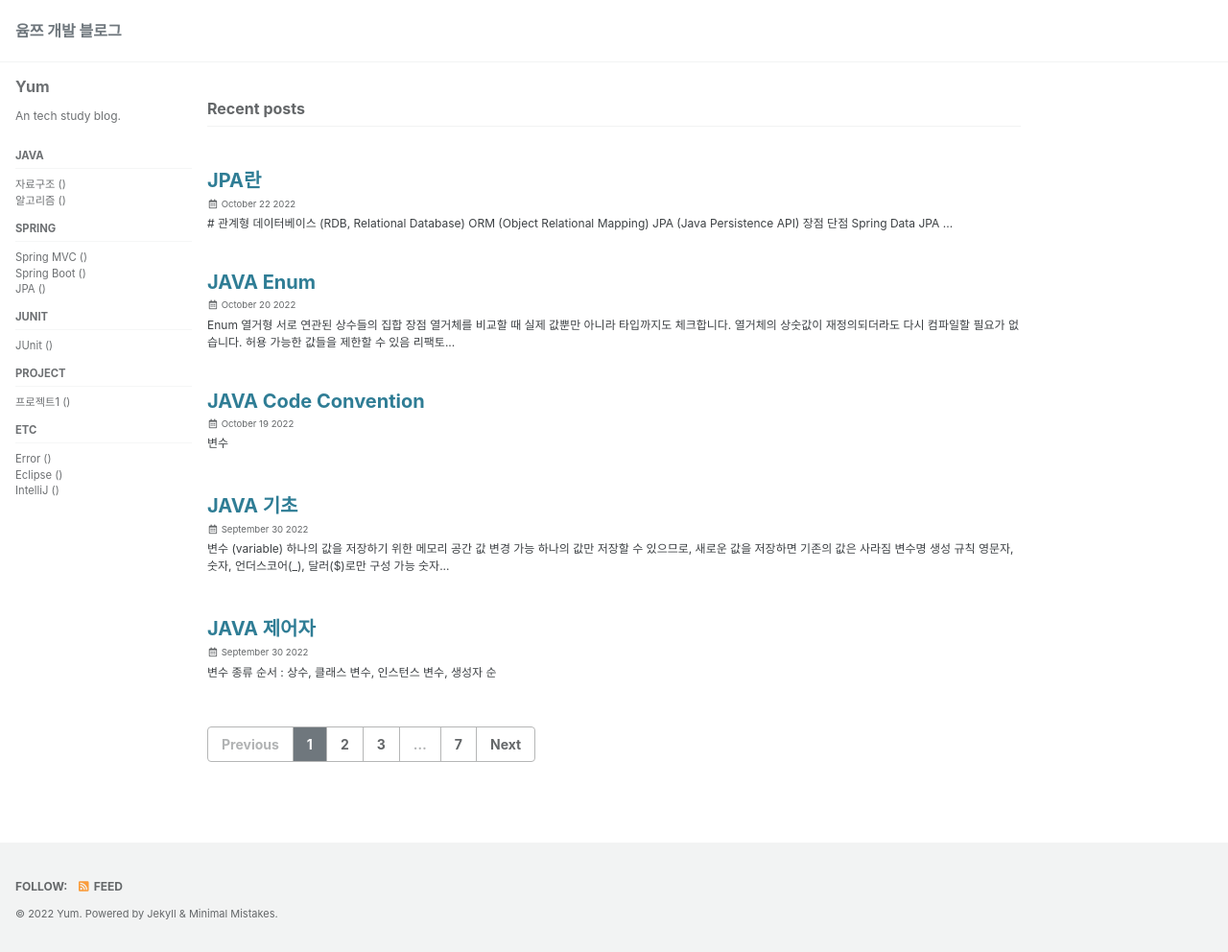
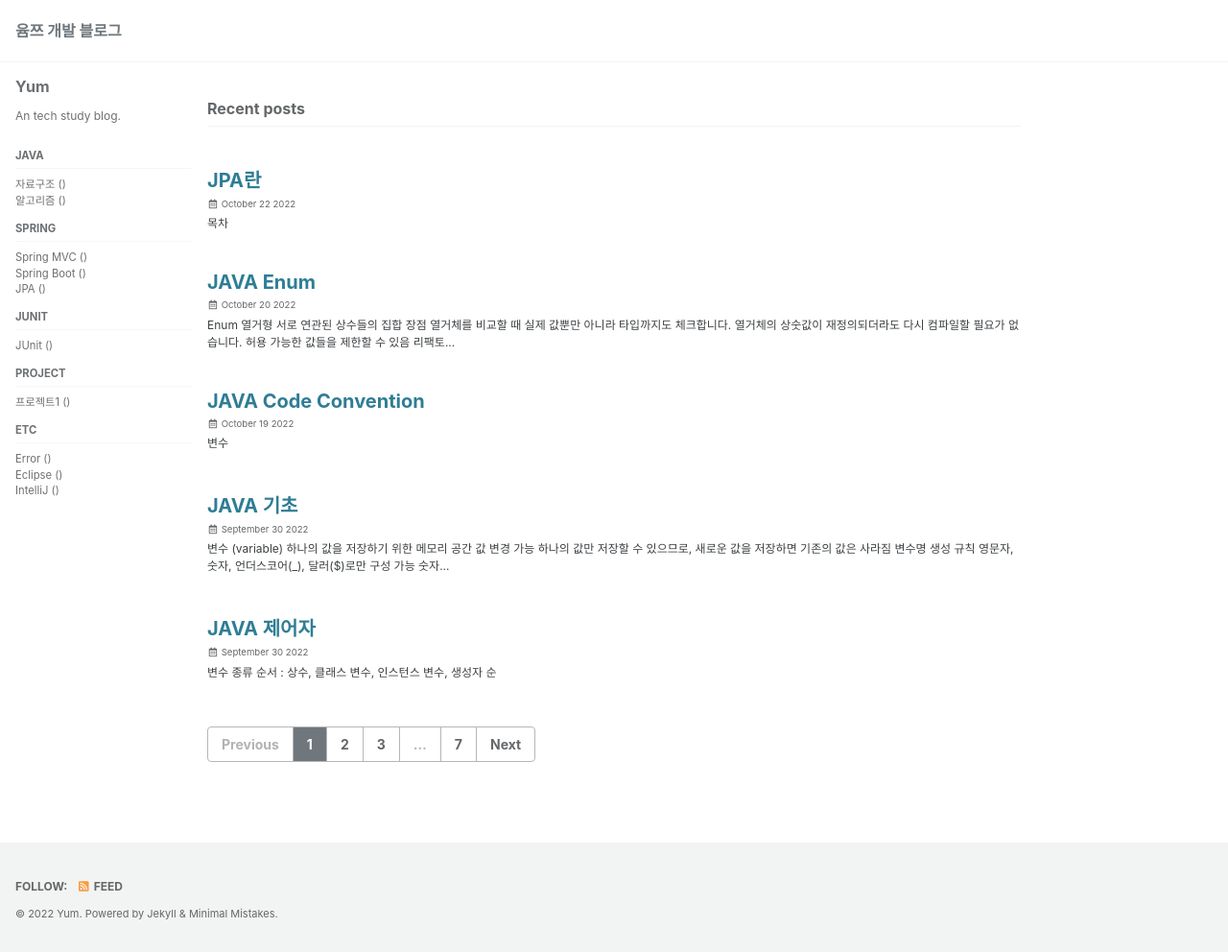
Before and after one commit to gkfgran5037/gkfgran5037.github.io, a Jekyll site: the page built from index.html, in a window 1280 px wide and 992 px high. Shown: the whole window at 96% size. Built offline with Jekyll 4.4.1, drawn with Linux system fonts in a browser that asks for light colours; cached includes are drawn as plain includes; the list of posts is cut into pages by our own code; part of the change alters nothing that is shown.

Commit message:
add Index

````diff
--- a/_posts/jpa/2022-10-22-JPA01.md
+++ b/_posts/jpa/2022-10-22-JPA01.md
@@ -3,15 +3,19 @@ title:  "JPA란"
 categories:
   - JPA
 ---
-#
+
+## 목차
+
+- [목차](#목차)
 - [관계형 데이터베이스 (RDB, Relational Database)](#관계형-데이터베이스-rdb-relational-database)
+- [SQL Mapper](#sql-mapper)
 - [ORM (Object Relational Mapping)](#orm-object-relational-mapping)
 - [JPA (Java Persistence API)](#jpa-java-persistence-api)
   - [장점](#장점)
   - [단점](#단점)
 - [Spring Data JPA](#spring-data-jpa)
+- [EntityManagerFactory](#entitymanagerfactory)
 - [EntityManager](#entitymanager)
-- [EntityManagerFactory](#entitymanagerfactory)
 - [예시](#예시)
   - [pom.xml](#pomxml)
   - [persistence.xml](#persistencexml)
@@ -24,17 +28,26 @@ categories:
 ## 관계형 데이터베이스 (RDB, Relational Database)
 - 어떻게 데이터를 저장할지에 초점이 맞춰진 기술
 - SQL만 인식할 수 있음
-- 단점
-  - 기본적인 CRUD SQL을 매번 생성해야 함
-  - 관계형 데이터베이스로 객체지향을 표현하기 쉽지 않음 (패러다임 불일치)
+- 기본적인 CRUD SQL을 매번 생성해야 함
+- 관계형 데이터베이스로 객체지향을 표현하기 쉽지 않음 (패러다임 불일치)
+
+<br/><br/>
+
+
+## SQL Mapper
+- ex) Mybatis, JdbcTemplate
+- 객체와 SQL을 매핑
+- JDBC API 사용과 응답 결과를 객체로 매핑
+- 사용자가 SQL을 직접 작성해야 하므로 SQL 의존하는 개발
 
 
 ## ORM (Object Relational Mapping)
-- 객체 관계 매핑
-- 자바 클래스와 데이터 베이스의 table 매핑
+- 객체와 관계형 데이터베이스를 매핑
+- SQL을 사용자 대신 생성해서 데이터베이스에 전달
+- 다양한 패러다임 불일치 문제들 해결
 
 <br/>
-<img width="80%" alt="01_orm" src="https://user-images.githubusercontent.com/42172353/197322920-911044fd-bf4c-44bc-b487-75639d878ce4.png">
+<img width="80%" src="https://user-images.githubusercontent.com/42172353/197322920-911044fd-bf4c-44bc-b487-75639d878ce4.png">
 <h5>[출처] http://www.kocw.net/home/cview.do?cid=5e6aec4a9ae2dd45 </h5>
 <br/><br/><br/>
 
@@ -44,13 +57,13 @@ categories:
 <br/>
 
 ## JPA (Java Persistence API)
+- 자바 ORM 표준명세서
 - 자바 어플리케이션에서 관계형 데이터베이스를 사용하는 방식을 정의한 인터페이스
 - 인터페이스로 구현체 필요함
-- 자바 ORM 표준명세서
 - 방식) 객체 지향적으로 프로그래밍 후 JPA가 이를 관계형 데이터베이스에 맞게 SQL을 대신 생성해서 실행
 
 <br/>
-<img width="80%" alt="01_orm" src="https://user-images.githubusercontent.com/42172353/197323106-85751e1f-c8be-4f2b-891b-fc4c9dcbc1ff.png"/>
+<img width="80%" src="https://user-images.githubusercontent.com/42172353/197323106-85751e1f-c8be-4f2b-891b-fc4c9dcbc1ff.png"/>
 <h5>[출처] http://www.kocw.net/home/cview.do?cid=5e6aec4a9ae2dd45 </h5>
 <br/><br/><br/>
 
@@ -68,8 +81,9 @@ categories:
 5. Auto DDL 기능을 이용하여 테이블 자동 생성
 6. SQL을 모아서 한 번에 보내므로 성능 상 이점
 <br/><br/><br/>
-
-
+<img width="80%" src="https://user-images.githubusercontent.com/42172353/197910750-2df72bd1-0382-40cc-b088-5a44d3b1124d.png"/>
+<h5>[출처] 김영한 - 자바 ORM 표준 JPA 프로그래밍 </h5>
+<br/><br/><br/>
 
 ### 단점
 1. 객체의 응집력을 약화 시킴
@@ -104,9 +118,27 @@ categories:
 ---
 <br/>
 
+## EntityManagerFactory
+- EntityManager 인스턴스를 제공
+- 서로 다른 DB에 접근할 경우, 복수 개의 EntityManagerFactory 생성
+- 생성 오버헤드가 있으므로 싱글톤 형태로 관리
+  - 애플리케이션 전체에서 딱 한 번만 생성하고 공유해서 사용해야 함
+  - 여러 스레드가 동시에 접근해도 안전하므로 서로 다른 스레드 간에 공유해도 됨
+
+<br/>
+<img width="80%" src="https://user-images.githubusercontent.com/42172353/197914684-6b115024-eb16-4564-9679-3a3a5954b2ba.png"/>
+<h5>[출처] 김영한 - 자바 ORM 표준 JPA 프로그래밍 </h5>
+<br/><br/><br/>
+
+
+
+
 ## EntityManager
 - DB 연결을 유지
 - JPA의 대부분의 기능(DB와 연동되는 부분)을 제공
+- 내부 데이터베이스(데이터베이스 커넥션)를 유지하면서 데이터베이스와 통신
+- 데이터베이스 커넥션과 밀접한 관계가 있으므로 스레드간에 공유하거나 재사용하면 안 됨
+  - 여러 스레드가 동시에 접근하면 동시성 문제가 발생하므로 스레드 간에 절대 공유하면 안 됨
 
 <br/>
 
@@ -119,16 +151,8 @@ categories:
 | void clear()                       | 영속성 컨텍스트에 저장한 데이터를 지워버림           |
 | void close()                       | Transaction 수행 후 EntityManager 닫음 |
 
-<br/><br/><br/>
-
-## EntityManagerFactory
-- EntityManager 인스턴스를 제공
-- 서로 다른 DB에 접근할 경우, 복수 개의 EntityManagerFactory 생성
-- 생성 오버헤드가 있으므로 싱글톤 형태로 관리
-
-
 <br/>
-<img width="80%" alt="01_EntityManager" src="https://user-images.githubusercontent.com/42172353/197370885-f73778c4-9682-44d7-b31d-fd485ad27fed.png">
+<img width="80%" src="https://user-images.githubusercontent.com/42172353/197370885-f73778c4-9682-44d7-b31d-fd485ad27fed.png">
 <h5>[출처] https://letslearnjava.quora.com/Entity-Manager-in-JPA</h5>
 <br/><br/><br/><br/><br/>
 
@@ -185,7 +209,7 @@ categories:
 
 
 ### persistence.xml
-- 경로 : src/main/resources/META-INF/persistence.xml
+- 경로 : src/main/resources/META-INF/persistence.xml (클래스 패스 경로)
 - persistence-unit
   - JPA 설정을 구별하는 구별자
   - 일반적으로 연결할 데이터베스당 하나의 영속성 유닛을 등록
@@ -199,7 +223,7 @@ categories:
              xmlns:xsi="http://www.w3.org/2001/XMLSchema-instance"
              xsi:schemaLocation="http://java.sun.com/xml/ns/persistence http://java.sun.com/xml/ns/persistence/persistence_2_0.xsd"
              version="2.0">
-  <!--persistence-unit : JPA 설정을 구별하는 구별자 -->
+  <!--persistence-unit : JPA 설정을 구별하는 구별자 = 영속성 유닛 -->
   <persistence-unit name="데이터베이스명" transaction-type="RESOURCE_LOCAL">
     <description>
       Persistence unit for the JPA tutorial of the Hibernate Getting Started Guide
@@ -225,7 +249,8 @@ categories:
 
 
 ### Entity
-기본 생성자 필수
+- @Entity가 사용된 클래스를 엔티티 클래스라 함
+- 기본 생성자 필수
   - JPA가 엔티티 객체를 생성할 때, 기본 생성자를 사용
 
 <br/>
@@ -234,9 +259,9 @@ categories:
 @Entity // 객체
 public class Movie {
 
-  @Id // PK
+  @Id // PK에 매핑
   @Column(name = "MOVIE_ID") // 컬럼명
-  private Long movieId;
+  private Long movieId; // 식별자 필드
 
   @Column(name = "NAME") // 컬럼명
   private String movieName;
@@ -272,14 +297,22 @@ public class Movie {
 
 ```java
 public static void main(String[] args) {
-  EntityManagerFactory emf = Persistence.createEntityManagerFactory("playground");
+  EntityManagerFactory emf = Persistence.createEntityManagerFactory("영속성 유닛명");
   EntityManager em = emf.createEntityManager();
   EntityTransaction tx = em.getTransaction();
 
   try {
     tx.begin(); // 트랜잭션 시작
+    logic(em); // 비즈니스 로직 - 반드시 트랜잭션 내에서 수행해야 함
+    tx.commit(); // 커밋 (DB 저장 O)
+  } catch (Exception e) {
+    tx.rollback(); // 오류 발생 시 롤백
+  } finally {
+    em.close(); // 엔티티 매니저 종료
+  }
+}
 
-    // JPA 관련 코드 - 반드시 트랜잭션 내에서 수행해야 함
+private static void logic(EntityManager em) {
     Movie movie = new Movie();
     movie.setMovieId(1L);
     movie.setMovieName("타이타닉");
@@ -292,19 +325,13 @@ public static void main(String[] args) {
     System.out.println("findMovie = " + findMovie);
 
     em.remove(findMovie); // D 삭제
-
-    tx.commit(); // 커밋 (DB 저장 O)
-  } catch (Exception e) {
-    tx.rollback(); // 오류 발생 시 롤백
-  } finally {
-    em.close(); //
-  }
 }
 ```
 
 <br/><br/><br/><br/><br/>
 <h5>
 
-[참고 강의 - 스프링과 JPA를 이용한 웹개발](http://www.kocw.net/home/cview.do?cid=5e6aec4a9ae2dd45)
+[참고 강의 : 스프링과 JPA를 이용한 웹개발](http://www.kocw.net/home/cview.do?cid=5e6aec4a9ae2dd45)
+[참고 서적 : 김영한 - 자바 ORM 표준 JPA 프로그래밍](https://product.kyobobook.co.kr/detail/S000000935744)
 
 </h5>
````
